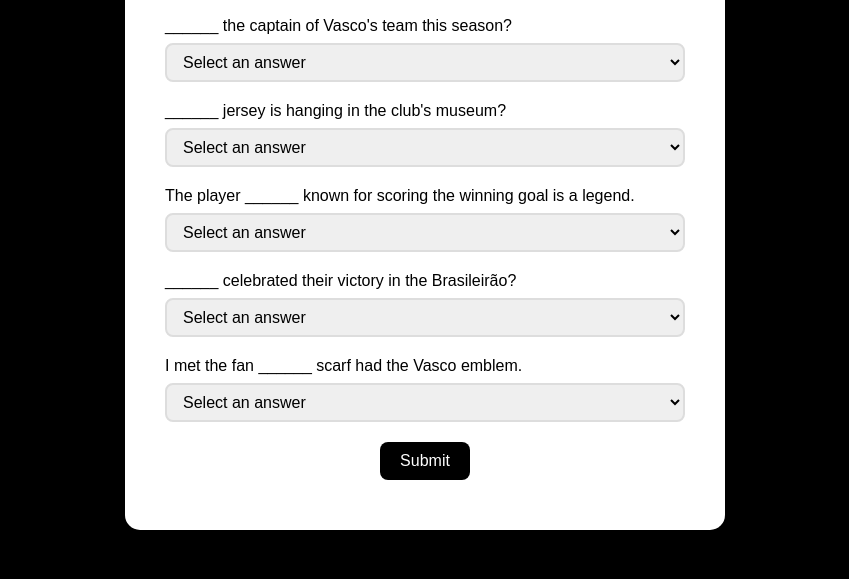
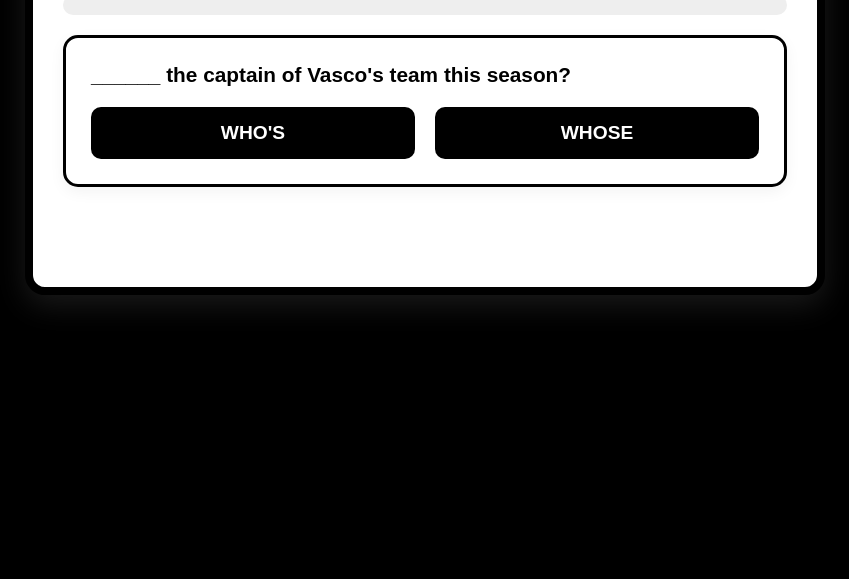
Before and after one commit to Danilo600teacher/Whose-Vasco, a plain HTML site: page index.html in a window 1280 px wide. Shown: the part 221-800 px from the top of the page, without its empty margins (215-1064 px from the left). Drawn offline with Linux system fonts and the light colour scheme.

Commit message:
Add files via upload

```diff
--- a/index.html
+++ b/index.html
@@ -3,180 +3,350 @@
 <head>
   <meta charset="UTF-8">
   <meta name="viewport" content="width=device-width, initial-scale=1.0">
-  <title>Who's or Whose Game - Vasco Edition</title>
+  <title>Vasco Grammar Challenge</title>
   <style>
-    /* General Reset */
     * {
       margin: 0;
       padding: 0;
       box-sizing: border-box;
     }
 
-    /* Body Styles */
     body {
       font-family: 'Arial', sans-serif;
-      background: black;
-      color: #fff;
-      display: flex;
-      justify-content: center;
-      align-items: center;
       min-height: 100vh;
-      text-align: center;
       padding: 20px;
+      background: #000000;  /* Vasco Black */
     }
 
-    /* Game Container */
-    #container {
-      background: #fff;
-      color: black;
-      border-radius: 15px;
-      box-shadow: 0 10px 20px rgba(0, 0, 0, 0.25);
-      padding: 30px 40px;
-      max-width: 600px;
-      width: 100%;
+    .court {
+      max-width: 800px;
+      margin: 0 auto;
+      background: #ffffff;  /* Vasco White */
+      border-radius: 20px;
+      padding: 30px;
+      box-shadow: 0 10px 30px rgba(255,255,255,0.1);
+      position: relative;
+      border: 8px solid #000000;
     }
 
-    /* Title and Instructions */
-    h1 {
-      font-size: 2rem;
-      margin-bottom: 20px;
-      color: black;
+    .scoreboard {
+      background: #000000;
+      color: #ffffff;
+      padding: 20px;
+      border-radius: 15px;
+      margin-bottom: 30px;
+      font-family: 'Arial', sans-serif;
+      text-align: center;
+      box-shadow: 0 5px 15px rgba(0,0,0,0.1);
     }
 
-    p {
+    .score-display {
+      font-size: 2.5rem;
+      font-weight: bold;
+    }
+
+    .question-container {
+      background: #ffffff;
+      padding: 25px;
+      border-radius: 15px;
+      margin-bottom: 20px;
+      border: 3px solid #000000;
+      box-shadow: 0 5px 15px rgba(0,0,0,0.05);
+    }
+
+    .question {
+      font-size: 1.3rem;
+      color: #000000;
+      margin-bottom: 20px;
+      font-weight: bold;
+    }
+
+    .options {
+      display: grid;
+      grid-template-columns: repeat(2, 1fr);
+      gap: 20px;
+    }
+
+    .option-btn {
+      background: #000000;
+      color: #ffffff;
+      border: none;
+      padding: 15px 30px;
+      border-radius: 10px;
       font-size: 1.2rem;
+      cursor: pointer;
+      transition: all 0.3s ease;
+      text-transform: uppercase;
+      font-weight: bold;
+    }
+
+    .option-btn:hover {
+      background: #333333;
+      transform: translateY(-2px);
+      box-shadow: 0 5px 15px rgba(0,0,0,0.1);
+    }
+
+    .option-btn.selected {
+      background: #666666;
+    }
+
+    .option-btn:disabled {
+      opacity: 0.7;
+      cursor: not-allowed;
+    }
+
+    .feedback {
+      text-align: center;
+      font-size: 1.5rem;
+      font-weight: bold;
+      margin-top: 20px;
+      min-height: 50px;
+      padding: 10px;
+    }
+
+    .correct {
+      color: #000000;
+    }
+
+    .incorrect {
+      color: #666666;
+    }
+
+    .progress-bar {
+      width: 100%;
+      height: 20px;
+      background: #eeeeee;
+      border-radius: 10px;
+      margin: 20px 0;
+      overflow: hidden;
+    }
+
+    .progress {
+      height: 100%;
+      background: #000000;
+      width: 0%;
+      transition: width 0.5s ease;
+    }
+
+    .score-card {
+      background: #ffffff;
+      padding: 40px;
+      border-radius: 20px;
+      text-align: center;
+      max-width: 90%;
+      width: 400px;
+      position: fixed;
+      top: 50%;
+      left: 50%;
+      transform: translate(-50%, -50%);
+      z-index: 1000;
+      display: none;
+      box-shadow: 0 10px 30px rgba(0,0,0,0.2);
+      border: 4px solid #000000;
+    }
+
+    .score-card h2 {
+      color: #000000;
+      margin-bottom: 20px;
+      font-size: 2rem;
+    }
+
+    .score-card p {
+      font-size: 1.2rem;
+      color: #000000;
       margin-bottom: 20px;
     }
 
-    /* Questions */
-    .question {
-      margin-bottom: 20px;
-      text-align: left;
+    .restart-btn {
+      background: #000000;
+      color: #ffffff;
+      border: none;
+      padding: 15px 30px;
+      border-radius: 10px;
+      font-size: 1.2rem;
+      cursor: pointer;
+      margin-top: 20px;
+      transition: all 0.3s ease;
     }
 
-    .question label {
-      font-size: 1rem;
-      margin-bottom: 8px;
-      display: block;
+    .restart-btn:hover {
+      background: #333333;
+      transform: translateY(-2px);
+      box-shadow: 0 5px 15px rgba(0,0,0,0.1);
     }
 
-    select {
-      padding: 8px 12px;
-      font-size: 1rem;
-      border: 2px solid #ddd;
-      border-radius: 8px;
-      width: 100%;
-      cursor: pointer;
-      transition: 0.3s;
+    .overlay {
+      position: fixed;
+      top: 0;
+      left: 0;
+      right: 0;
+      bottom: 0;
+      background: rgba(0, 0, 0, 0.8);
+      display: none;
+      z-index: 999;
     }
 
-    select:hover {
-      border-color: black;
-    }
-
-    /* Submit Button */
-    button {
-      background: black;
-      color: #fff;
-      border: none;
-      border-radius: 8px;
-      padding: 10px 20px;
-      font-size: 1rem;
-      cursor: pointer;
-      transition: 0.3s;
-    }
-
-    button:hover {
-      background: #333;
-    }
-
-    /* Result Message */
-    .result {
-      margin-top: 20px;
-      font-size: 1.5rem;
+    .personal-message {
+      color: #000000;
+      font-size: 1.2rem;
+      text-align: center;
+      margin-bottom: 20px;
       font-weight: bold;
-      color: black;
     }
   </style>
 </head>
 <body>
-  <div id="container">
-    <h1>Who's or Whose Game - Vasco Edition</h1>
-    <p>Complete the sentences with <strong>who’s</strong> or <strong>whose</strong> while thinking about Vasco da Gama!</p>
-
-    <form id="quiz">
-      <div class="question">
-        <label>______ the captain of Vasco's team this season?</label>
-        <select id="q1">
-          <option value="">Select an answer</option>
-          <option value="who's">Who’s</option>
-          <option value="whose">Whose</option>
-        </select>
+  <div class="court">
+    <div class="personal-message">
+      Ready to test your grammar with Vasco? ⚽
     </div>
 
-      <div class="question">
-        <label>______ jersey is hanging in the club's museum?</label>
-        <select id="q2">
-          <option value="">Select an answer</option>
-          <option value="who's">Who’s</option>
-          <option value="whose">Whose</option>
-        </select>
+    <div class="scoreboard">
+      <div class="score-display">SCORE: <span id="score">0</span>/5</div>
     </div>
 
-      <div class="question">
-        <label>The player ______ known for scoring the winning goal is a legend.</label>
-        <select id="q3">
-          <option value="">Select an answer</option>
-          <option value="who's">Who’s</option>
-          <option value="whose">Whose</option>
-        </select>
+    <div class="progress-bar">
+      <div class="progress" id="progress"></div>
     </div>
 
-      <div class="question">
-        <label>______ celebrated their victory in the Brasileirão?</label>
-        <select id="q4">
-          <option value="">Select an answer</option>
-          <option value="who's">Who’s</option>
-          <option value="whose">Whose</option>
-        </select>
+    <div id="question-container" class="question-container">
+      <div id="question" class="question"></div>
+      <div class="options">
+        <button class="option-btn" data-answer="who's">WHO'S</button>
+        <button class="option-btn" data-answer="whose">WHOSE</button>
+      </div>
     </div>
 
-      <div class="question">
-        <label>I met the fan ______ scarf had the Vasco emblem.</label>
-        <select id="q5">
-          <option value="">Select an answer</option>
-          <option value="who's">Who’s</option>
-          <option value="whose">Whose</option>
-        </select>
+    <div id="feedback" class="feedback"></div>
   </div>
 
-      <button type="button" onclick="checkAnswers()">Submit</button>
-    </form>
-
-    <div class="result" id="result"></div>
+  <div class="overlay" id="overlay"></div>
+  <div class="score-card" id="score-card">
+    <h2>Game Over!</h2>
+    <p id="final-message"></p>
+    <button class="restart-btn" id="restart-btn">Play Again</button>
   </div>
 
   <script>
-    function checkAnswers() {
-      const answers = {
-        q1: "who's",
-        q2: "whose",
-        q3: "who's",
-        q4: "who's",
-        q5: "whose"
-      };
+    const questions = [
+      {
+        text: "______ the captain of Vasco's team this season?",
+        answer: "who's"
+      },
+      {
+        text: "______ jersey is hanging in the club's museum?",
+        answer: "whose"
+      },
+      {
+        text: "The coach ______ managing the team this season has experience.",
+        answer: "who's"
+      },
+      {
+        text: "______ returning from injury this week?",
+        answer: "who's"
+      },
+      {
+        text: "I met the fan ______ scarf had the Vasco emblem.",
+        answer: "whose"
+      }
+    ];
 
+    let currentQuestion = 0;
     let score = 0;
-      for (let [key, correctAnswer] of Object.entries(answers)) {
-        const userAnswer = document.getElementById(key).value;
-        if (userAnswer === correctAnswer) {
-          score++;
-        }
+    let buttonsEnabled = true;
+
+    // Get DOM elements
+    const optionButtons = document.querySelectorAll('.option-btn');
+    const questionElement = document.getElementById('question');
+    const feedbackElement = document.getElementById('feedback');
+    const progressElement = document.getElementById('progress');
+    const scoreElement = document.getElementById('score');
+    const overlay = document.getElementById('overlay');
+    const scoreCard = document.getElementById('score-card');
+    const finalMessage = document.getElementById('final-message');
+    const restartBtn = document.getElementById('restart-btn');
+
+    function showQuestion() {
+      const question = questions[currentQuestion];
+      questionElement.textContent = question.text;
+      optionButtons.forEach(btn => {
+        btn.classList.remove('selected');
+        btn.disabled = false;
+      });
+      feedbackElement.textContent = '';
+      feedbackElement.className = 'feedback';
+      progressElement.style.width = `${(currentQuestion / questions.length) * 100}%`;
+      buttonsEnabled = true;
     }
 
-      const result = document.getElementById("result");
-      result.textContent = `You scored ${score} out of 5!`;
+    function handleAnswer(selectedAnswer) {
+      if (!buttonsEnabled) return;
+      buttonsEnabled = false;
+
+      const question = questions[currentQuestion];
+      const correct = selectedAnswer === question.answer;
+
+      optionButtons.forEach(btn => {
+        btn.disabled = true;
+        if (btn.dataset.answer === selectedAnswer) {
+          btn.classList.add('selected');
         }
+      });
+
+      if (correct) {
+        score++;
+        feedbackElement.textContent = "⚽ GOOOAL! Perfect Answer!";
+        feedbackElement.className = "feedback correct";
+      } else {
+        feedbackElement.textContent = `Not quite! The correct answer was "${question.answer.toUpperCase()}"`;
+        feedbackElement.className = "feedback incorrect";
+      }
+
+      scoreElement.textContent = score;
+
+      setTimeout(() => {
+        currentQuestion++;
+        if (currentQuestion < questions.length) {
+          showQuestion();
+        } else {
+          endGame();
+        }
+      }, 1500);
+    }
+
+    function endGame() {
+      let message;
+      if (score === questions.length) {
+        message = "🏆 CHAMPION! Perfect score like a true Vascaíno!";
+      } else if (score >= questions.length * 0.7) {
+        message = "⚽ Great game! You're playing like a pro!";
+      } else {
+        message = "Keep practicing! Every Vasco legend started somewhere!";
+      }
+
+      finalMessage.textContent = `Final Score: ${score}/${questions.length}\n${message}`;
+      overlay.style.display = 'block';
+      scoreCard.style.display = 'block';
+    }
+
+    function startGame() {
+      currentQuestion = 0;
+      score = 0;
+      scoreElement.textContent = '0';
+      overlay.style.display = 'none';
+      scoreCard.style.display = 'none';
+      showQuestion();
+    }
+
+    // Event Listeners
+    optionButtons.forEach(button => {
+      button.addEventListener('click', () => handleAnswer(button.dataset.answer));
+    });
+
+    restartBtn.addEventListener('click', startGame);
+
+    // Start the game
+    startGame();
   </script>
 </body>
 </html>
```
Lines whose indentation alone changed are shown as unchanged.
